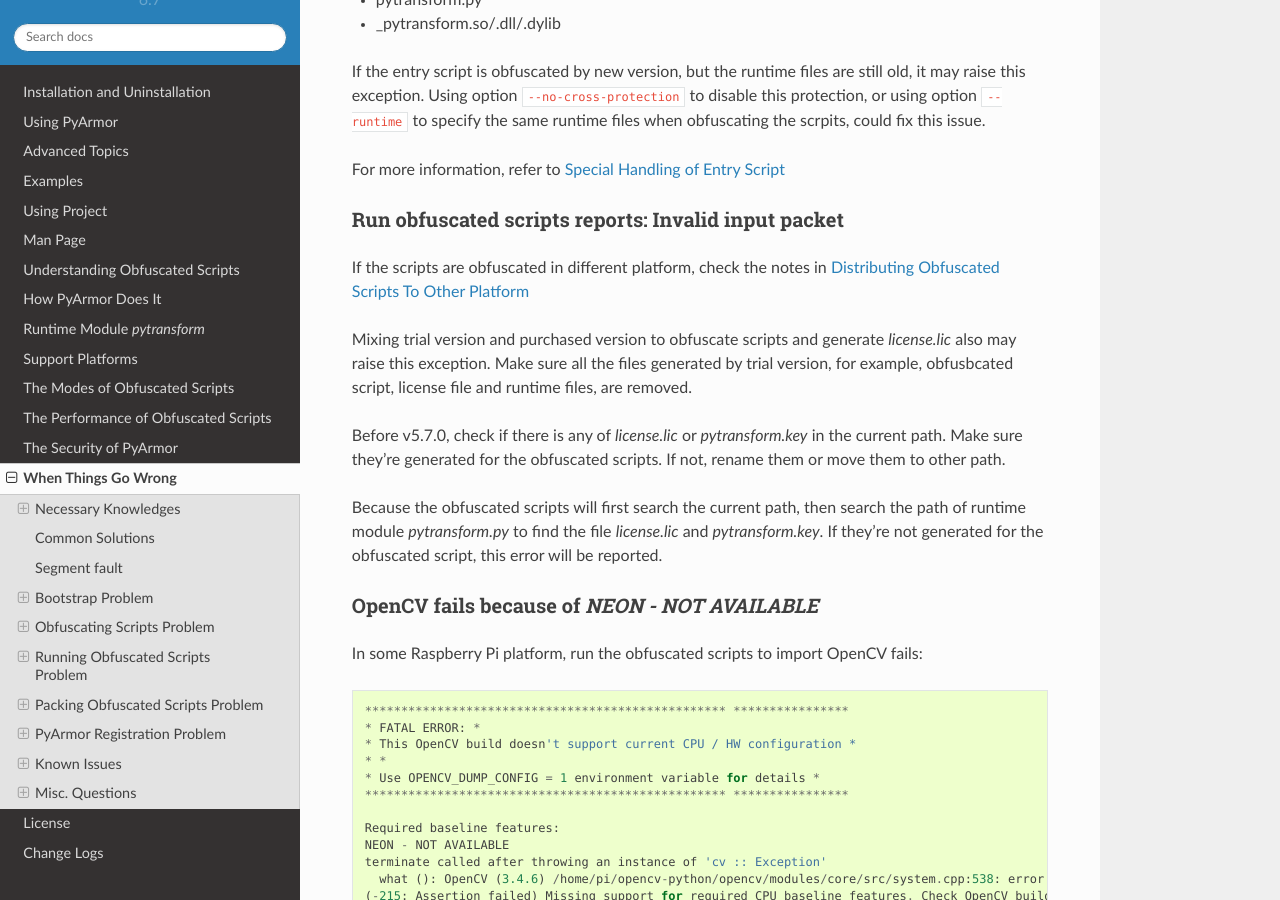
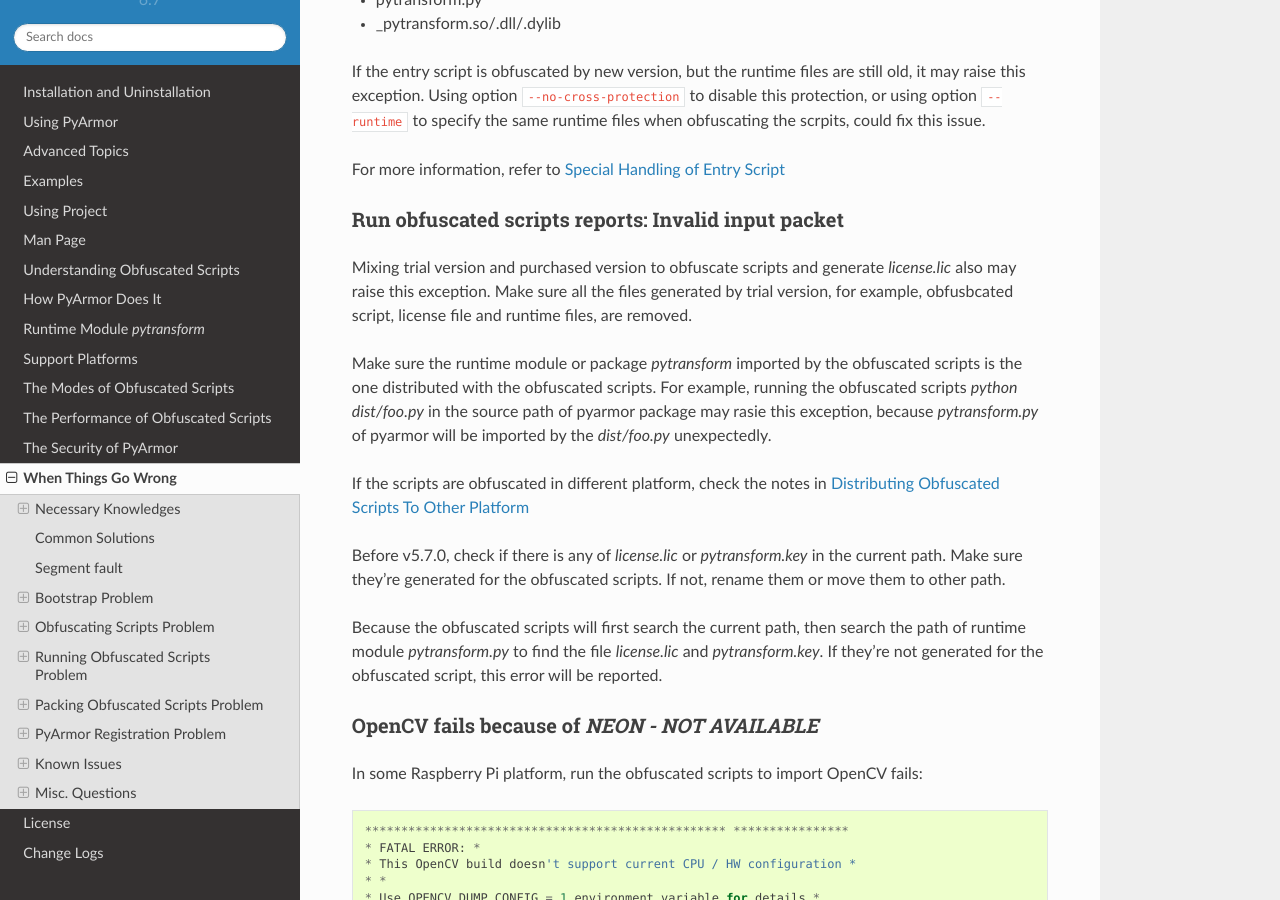
Before and after one commit to dashingsoft/pyarmor, a Sphinx documentation site: the page built from docs/questions.rst, in a window 1280 px wide and 900 px high, scrolled down 10066 px. Built offline with Sphinx 7.4.7 and the Read the Docs theme 2.0.0, drawn with Linux system fonts in a browser that asks for light colours.

Commit message:
Add note for question

```diff
--- a/docs/questions.rst
+++ b/docs/questions.rst
@@ -493,13 +493,19 @@
 
 Run obfuscated scripts reports: Invalid input packet
 ~~~~~~~~~~~~~~~~~~~~~~~~~~~~~~~~~~~~~~~~~~~~~~~~~~~~
-If the scripts are obfuscated in different platform, check the notes in
-:ref:`Distributing Obfuscated Scripts To Other Platform`
-
 Mixing trial version and purchased version to obfuscate scripts and generate
 `license.lic` also may raise this exception. Make sure all the files generated
 by trial version, for example, obfusbcated script, license file and runtime
 files, are removed.
+
+Make sure the runtime module or package `pytransform` imported by the obfuscated
+scripts is the one distributed with the obfuscated scripts. For example, running
+the obfuscated scripts `python dist/foo.py` in the source path of pyarmor
+package may rasie this exception, because `pytransform.py` of pyarmor will be
+imported by the `dist/foo.py` unexpectedly.
+
+If the scripts are obfuscated in different platform, check the notes in
+:ref:`Distributing Obfuscated Scripts To Other Platform`
 
 Before v5.7.0, check if there is any of `license.lic` or `pytransform.key` in
 the current path. Make sure they're generated for the obfuscated scripts. If
```
